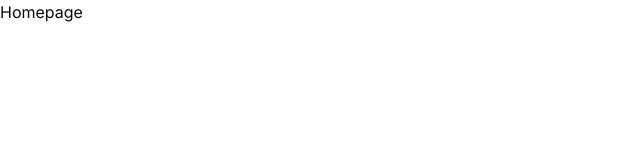
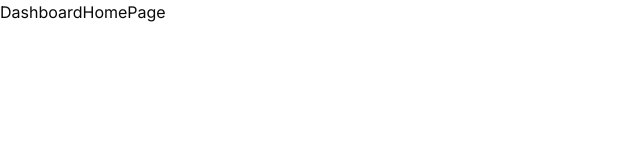
Before and after one commit to latham91/sipnplay, a Next.js app: page / in a window 1280 px wide. Shown: the top 160 px of the page, without its empty margins (0-640 px from the left). Built offline with nearby package versions, Linux system fonts and the light colour scheme.

Commit message:
enhancement: created dashboard layout and page

```diff
--- /dev/null
+++ b/app/(dashboard)/layout.jsx
@@ -0,0 +1,7 @@
+export default function DashboardLayout({ children }) {
+  return (
+    <div>
+      <main>{children}</main>
+    </div>
+  );
+}
--- /dev/null
+++ b/app/(dashboard)/page.jsx
@@ -0,0 +1,3 @@
+export default function DashboardHomePage() {
+  return <div>DashboardHomePage</div>;
+}
--- a/app/(storefront)/page.js
+++ b/app/(storefront)/page.jsx
@@ -1,4 +1,4 @@
-export default function Home() {
+export default function StorefrontHomePage() {
   return (
     <div>
       <h1>Homepage</h1>
```
Also changed, not shown: app/(storefront)/layout.jsx (renamed from app/(storefront)/layout.js), app/layout.jsx (renamed from app/layout.js).
